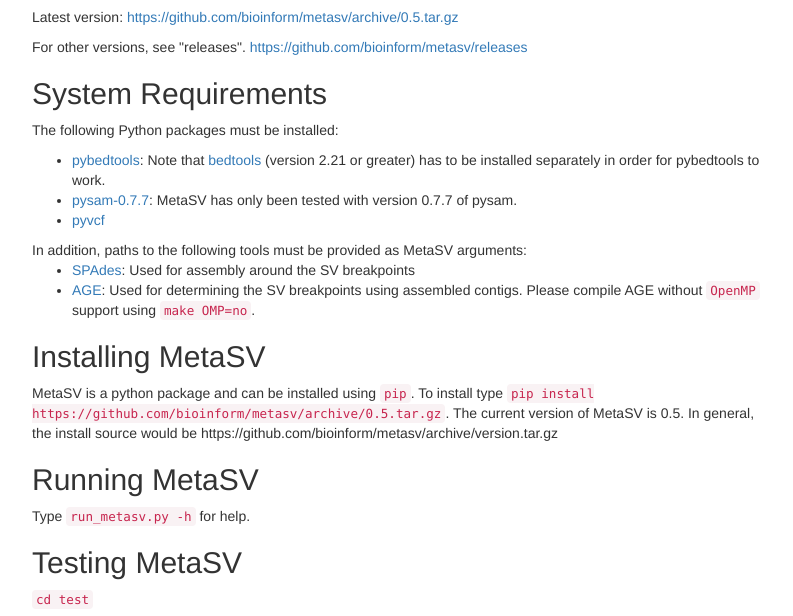
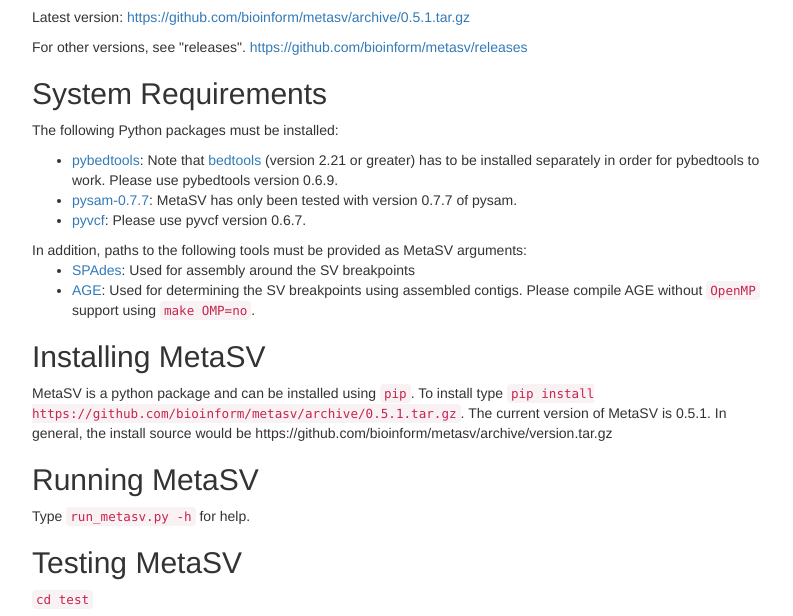
Before and after one commit to bioinform/metasv, a plain HTML site: page index.html in a window 1280 px wide. Shown: the part 648-1264 px from the top of the page, without its empty margins (243-1036 px from the left). Drawn offline with nearby package versions, Linux system fonts and the light colour scheme.

Commit message:
update version to 0.5.1

```diff
--- a/index.html
+++ b/index.html
@@ -120,8 +120,8 @@ w.addEventListener ? w.addEventListener("load",function(){document.body.addEvent
 
 <h2>Download MetaSV</h2>
 
-<p>Latest version:  <a href="https://github.com/bioinform/metasv/archive/0.5.tar.gz"
-onclick="trackOutboundLink('https://github.com/bioinform/metasv/archive/0.5.tar.gz'); return false;">https://github.com/bioinform/metasv/archive/0.5.tar.gz</a></p>
+<p>Latest version:  <a href="https://github.com/bioinform/metasv/archive/0.5.1.tar.gz"
+onclick="trackOutboundLink('https://github.com/bioinform/metasv/archive/0.5.1.tar.gz'); return false;">https://github.com/bioinform/metasv/archive/0.5.1.tar.gz</a></p>
 
 <p>For other versions, see "releases". <a href="https://github.com/bioinform/metasv/releases"
 onclick="trackOutboundLink('https://github.com/bioinform/metasv/releases'); return false;">https://github.com/bioinform/metasv/releases</a></p>
@@ -131,9 +131,9 @@ onclick="trackOutboundLink('https://github.com/bioinform/metasv/releases'); retu
 <p>
    The following Python packages must be installed:
    <ul>
-      <li><a href="http://pythonhosted.org/pybedtools">pybedtools</a>:  Note that <a href="https://github.com/arq5x/bedtools2">bedtools</a> (version 2.21 or greater) has to be installed separately in order for pybedtools to work.</li>
+      <li><a href="http://pythonhosted.org/pybedtools">pybedtools</a>:  Note that <a href="https://github.com/arq5x/bedtools2">bedtools</a> (version 2.21 or greater) has to be installed separately in order for pybedtools to work. Please use pybedtools version 0.6.9.</li>
       <li><a href="https://pypi.python.org/packages/source/p/pysam/pysam-0.7.7.tar.gz">pysam-0.7.7</a>: MetaSV has only been tested with version 0.7.7 of pysam.</li>
-      <li><a href="https://github.com/jamescasbon/PyVCF">pyvcf</a></li>
+      <li><a href="https://github.com/jamescasbon/PyVCF">pyvcf</a>: Please use pyvcf version 0.6.7.</li>
    </ul>
    In addition, paths to the following tools must be provided as MetaSV arguments:
    <ul>
@@ -144,8 +144,8 @@ onclick="trackOutboundLink('https://github.com/bioinform/metasv/releases'); retu
 
 
 <h2>Installing MetaSV</h2>
-<p>MetaSV is a python package and can be installed using <code>pip</code>. To install type <code>pip install https://github.com/bioinform/metasv/archive/0.5.tar.gz</code>. The current version
-of MetaSV is 0.5. In general, the install source would be https://github.com/bioinform/metasv/archive/version.tar.gz</p>
+<p>MetaSV is a python package and can be installed using <code>pip</code>. To install type <code>pip install https://github.com/bioinform/metasv/archive/0.5.1.tar.gz</code>. The current version
+of MetaSV is 0.5.1. In general, the install source would be https://github.com/bioinform/metasv/archive/version.tar.gz</p>
 
 
 <h2>Running MetaSV</h2>
```
